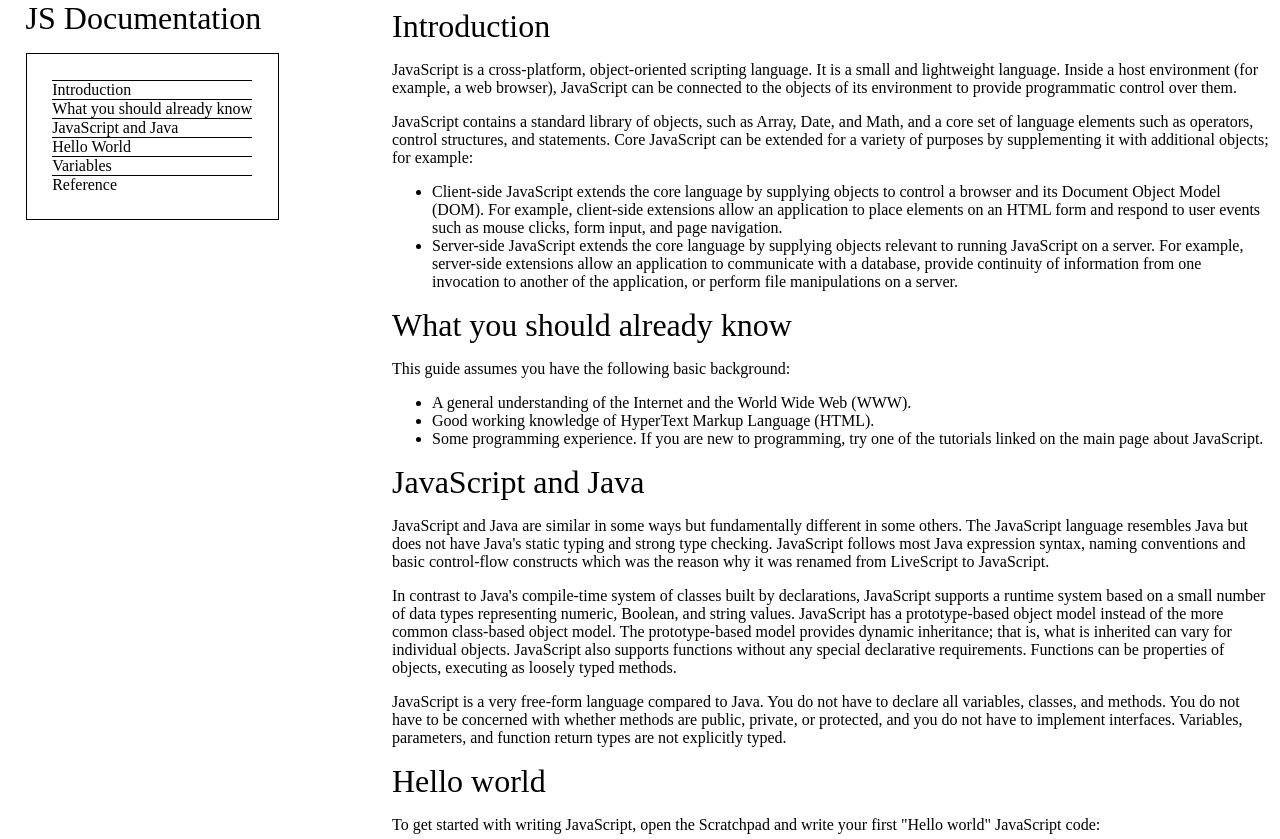
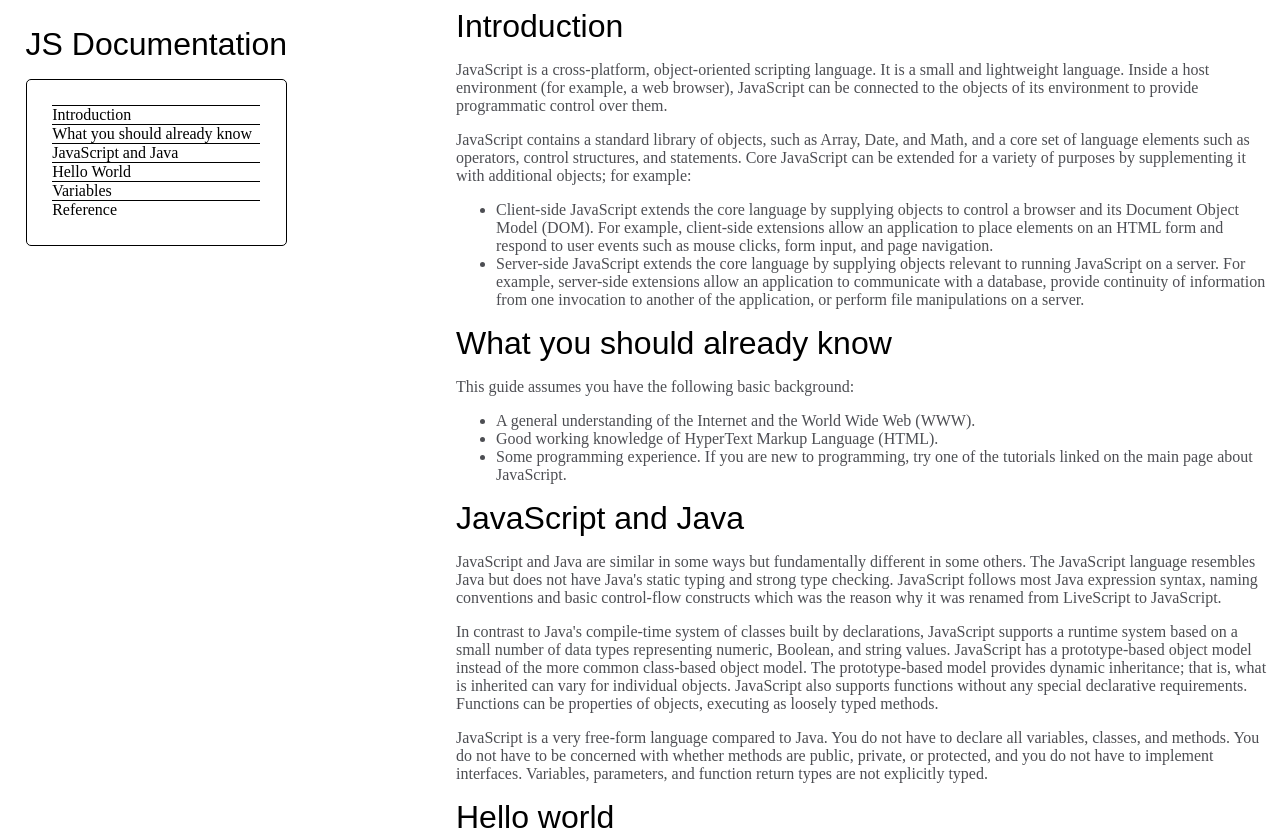
Before and after one commit to WilAm1/technical-documentation-page, a plain HTML site: page index.html in a window 1280 px wide. Shown: the top 839 px of the page. Drawn offline with Linux system fonts and the light colour scheme.

Commit message:
Add finishing touches

```diff
--- a/styles.css
+++ b/styles.css
@@ -1,11 +1,17 @@
 nav {
     position: fixed;
-    top: 0;
+    top: 2vw;
     left: 2vw;
+}
+
+p,
+li {
+    color: #4d4e53;
 }
 
 nav ul {
     border: solid 1px black;
+    border-radius: 5px;
     height: 10%;
     overflow-y: visible;
     overflow-x: auto;
@@ -28,10 +34,11 @@ nav a:hover {
 }
 
 section {
-    margin-left: 30vw;
+    margin-left: 35vw;
 }
 
 header {
+    font-family: Arial, Helvetica, sans-serif;
     font-size: 2em;
 }
 
@@ -44,5 +51,6 @@ header {
     }
     section {
         margin: auto;
+        width: 90%;
     }
 }
```
